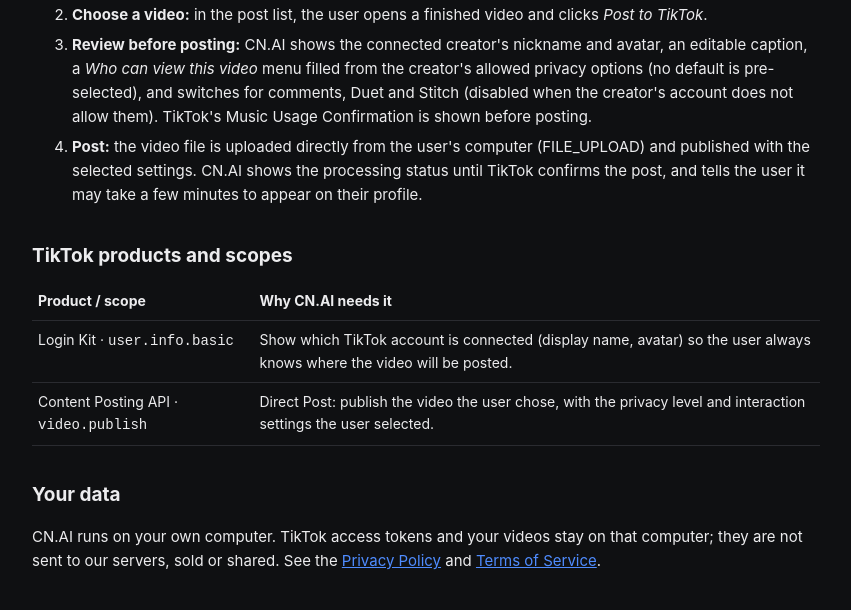
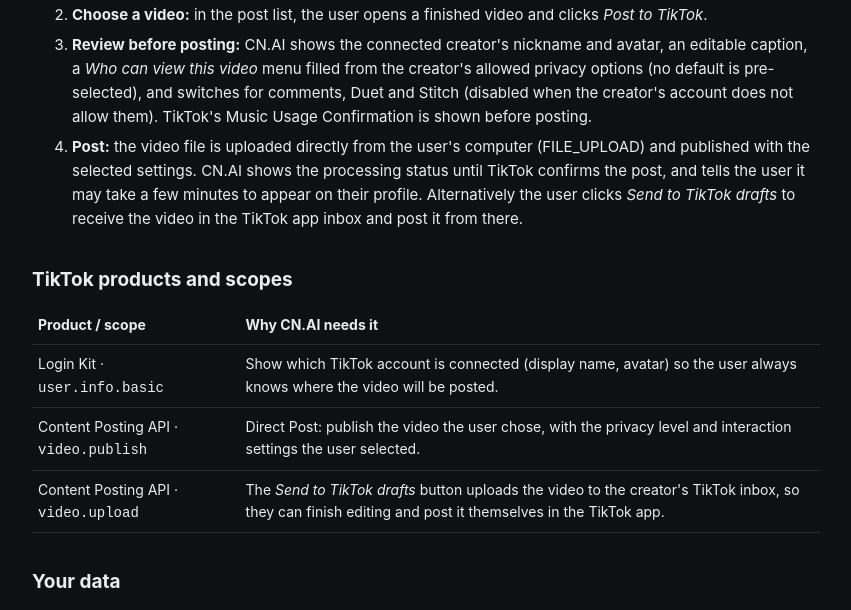
Before and after one commit to chinhdaden15/cnai, a plain HTML site: page index.html in a window 1280 px wide. Shown: the part 801-1411 px from the top of the page, without its empty margins (214-1065 px from the left). Drawn offline with Linux system fonts and the light colour scheme.

Commit message:
Document draft upload (video.upload)
Co-Authored-By: Claude Opus 5.5 <noreply@anthropic.com>

```diff
--- a/index.html
+++ b/index.html
@@ -27,13 +27,14 @@ hr{border:0;border-top:1px solid var(--line);margin:40px 0}footer{font-size:13px
 <li><b>Connect:</b> in CN.AI → Settings, the user clicks <i>Connect TikTok</i>. The TikTok login page opens (Login Kit, OAuth with PKCE); the user signs in and authorizes CN.AI. The user can disconnect at any time.</li>
 <li><b>Choose a video:</b> in the post list, the user opens a finished video and clicks <i>Post to TikTok</i>.</li>
 <li><b>Review before posting:</b> CN.AI shows the connected creator's nickname and avatar, an editable caption, a <i>Who can view this video</i> menu filled from the creator's allowed privacy options (no default is pre-selected), and switches for comments, Duet and Stitch (disabled when the creator's account does not allow them). TikTok's Music Usage Confirmation is shown before posting.</li>
-<li><b>Post:</b> the video file is uploaded directly from the user's computer (FILE_UPLOAD) and published with the selected settings. CN.AI shows the processing status until TikTok confirms the post, and tells the user it may take a few minutes to appear on their profile.</li>
+<li><b>Post:</b> the video file is uploaded directly from the user's computer (FILE_UPLOAD) and published with the selected settings. CN.AI shows the processing status until TikTok confirms the post, and tells the user it may take a few minutes to appear on their profile. Alternatively the user clicks <i>Send to TikTok drafts</i> to receive the video in the TikTok app inbox and post it from there.</li>
 </ol>
 
 <h2>TikTok products and scopes</h2>
 <table><tr><th>Product / scope</th><th>Why CN.AI needs it</th></tr>
 <tr><td>Login Kit · <code>user.info.basic</code></td><td>Show which TikTok account is connected (display name, avatar) so the user always knows where the video will be posted.</td></tr>
 <tr><td>Content Posting API · <code>video.publish</code></td><td>Direct Post: publish the video the user chose, with the privacy level and interaction settings the user selected.</td></tr>
+<tr><td>Content Posting API · <code>video.upload</code></td><td>The <i>Send to TikTok drafts</i> button uploads the video to the creator's TikTok inbox, so they can finish editing and post it themselves in the TikTok app.</td></tr>
 </table>
 
 <h2>Your data</h2>
```
